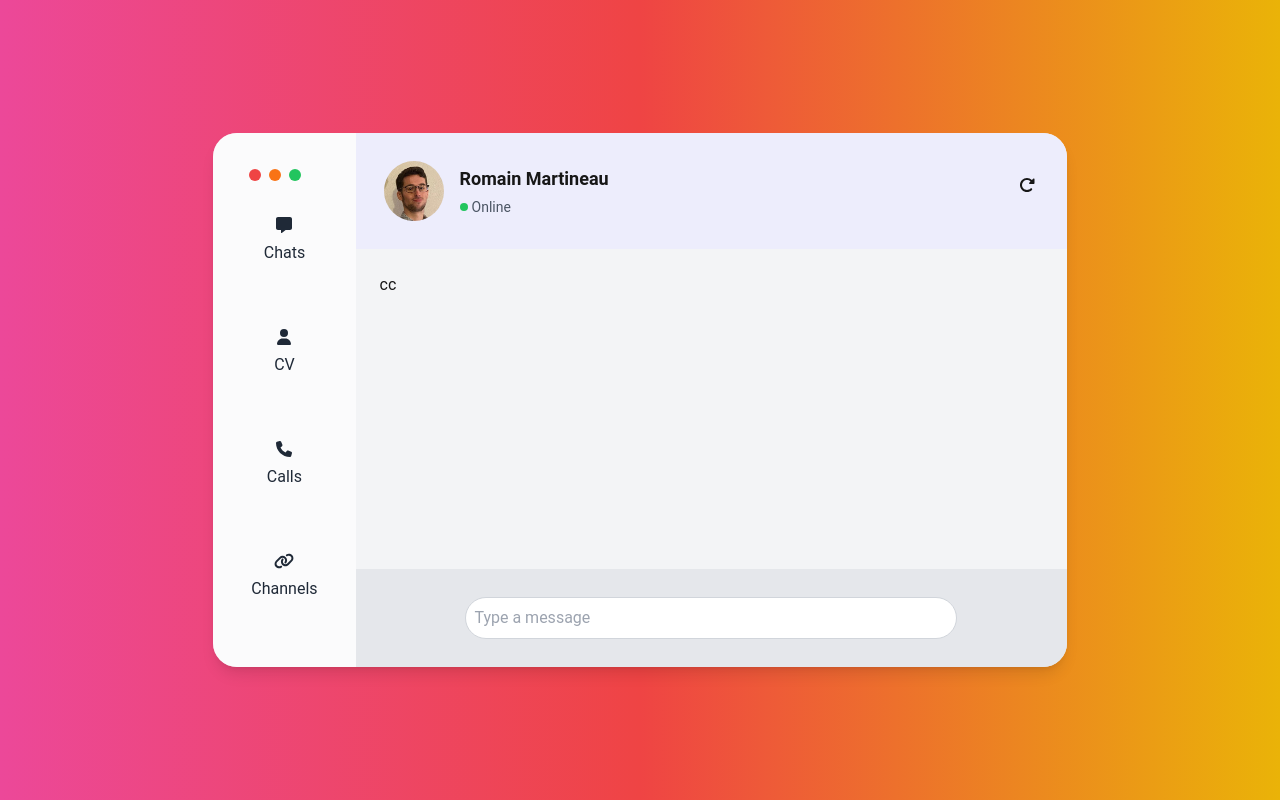
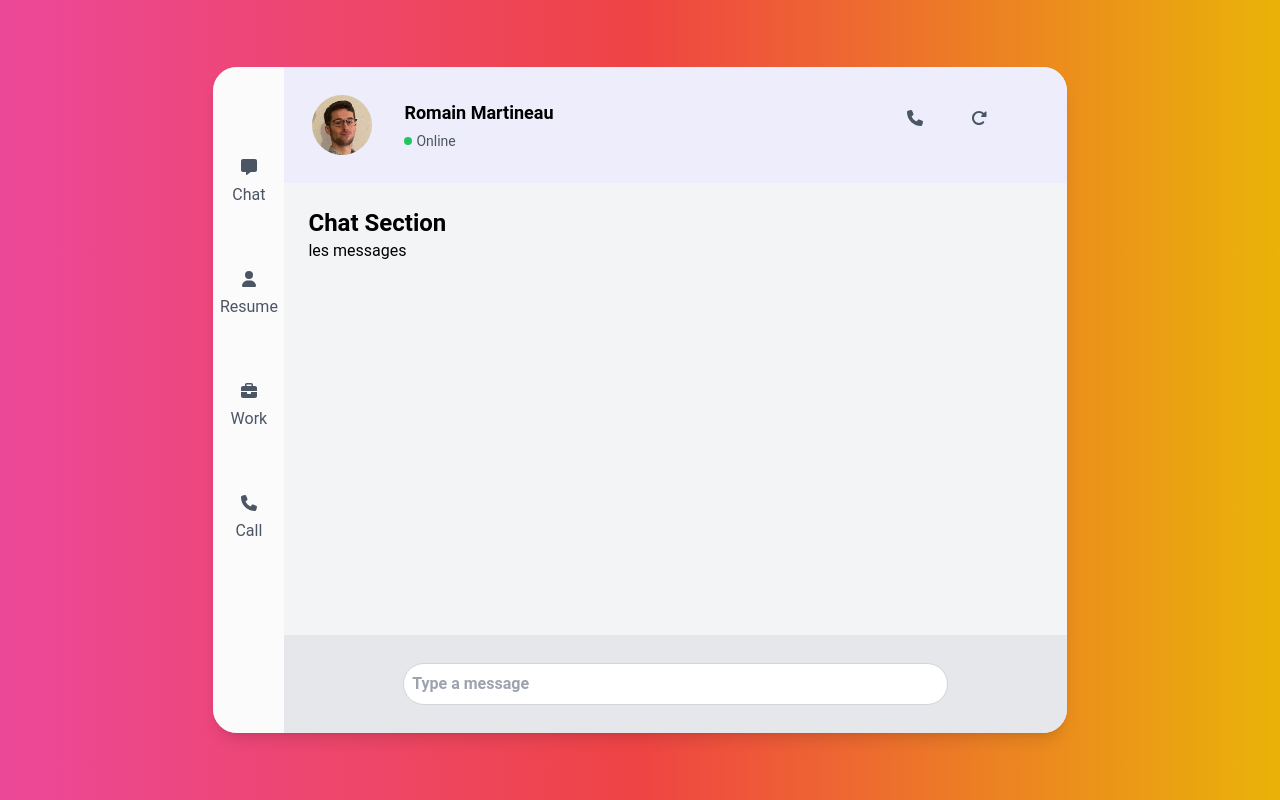
Before and after one commit to Romain857/romainm.art, a Next.js app: page / in a window 1280 px wide. Built offline with nearby package versions, Linux system fonts and the light colour scheme.

Commit message:
FEAT: Components pages

```diff
--- /dev/null
+++ b/src/app/call/page.tsx
@@ -0,0 +1,7 @@
+export default function CallPage() {
+    return (
+      <div>
+        <h1>Comment on me contact et les liens</h1>
+      </div>
+    );
+  }
--- a/src/app/layout.tsx
+++ b/src/app/layout.tsx
@@ -1,16 +1,22 @@
 import type { Metadata } from "next";
 import localFont from "next/font/local";
 import "./globals.css";
+import { FontAwesomeIcon } from "@fortawesome/react-fontawesome";
+import { faPhone, faUser, faBriefcase, faMessage, faRotateRight } from "@fortawesome/free-solid-svg-icons";
+import Link from "next/link";
+import Image from "next/image";
+import photo from "./public/photoRM.jpeg";
 
 const geistSans = localFont({
   src: "./fonts/GeistVF.woff",
   variable: "--font-geist-sans",
   weight: "100 900",
 });
+
 const geistMono = localFont({
   src: "./fonts/GeistMonoVF.woff",
   variable: "--font-geist-mono",
-  weight: "100 900" ,
+  weight: "100 900",
 });
 
 export const metadata: Metadata = {
@@ -25,10 +31,82 @@ export default function RootLayout({
 }>) {
   return (
     <html lang="en">
-      <body
-        className={`${geistSans.variable} ${geistMono.variable} antialiased`}
-      >
-        {children}
+      <body className={`${geistSans.variable} ${geistMono.variable} antialiased`}>
+        <div className="bg-gradient-to-r from-pink-500 via-red-500 to-yellow-500 min-h-screen">
+          <div className="flex justify-center items-center h-screen">
+            <div className="relative w-4/6 h-5/6 bg-gray-100 rounded-3xl shadow-lg p-0 flex">
+
+              {/* LeftBar */}
+              <div className="w-1/12 h-full bg-white bg-opacity-70 rounded-l-3xl p-4 flex flex-col space-y-4">
+                <div className="flex space-x-2 p-3 mb-6">
+                  <div className="w-3 h-3 bg-red-500 rounded-full"></div>
+                  <div className="w-3 h-3 bg-orange-500 rounded-full"></div>
+                  <div className="w-3 h-3 bg-green-500 rounded-full"></div>
+                </div>
+                <nav className="flex flex-col space-y-16 items-center">
+                  <Link href="/" className="text-gray-600 hover:text-gray-400 flex flex-col items-center">
+                    <FontAwesomeIcon icon={faMessage} className="mb-2 w-8" />
+                    Chat
+                  </Link>
+                  <Link href="/resume" className="text-gray-600 hover:text-gray-400 flex flex-col items-center">
+                    <FontAwesomeIcon icon={faUser} className="mb-2 w-8" />
+                    Resume
+                  </Link>
+                  <Link href="/work" className="text-gray-600 hover:text-gray-400 flex flex-col items-center">
+                    <FontAwesomeIcon icon={faBriefcase} className="mb-2 w-8" />
+                    Work
+                  </Link>
+                  <Link href="/call" className="text-gray-600 hover:text-gray-400 flex flex-col items-center">
+                    <FontAwesomeIcon icon={faPhone} className="mb-2 w-8" />
+                    Call
+                  </Link>
+                </nav>
+              </div>
+
+              {/* Main Content */}
+              <div className="w-11/12 flex flex-col h-full">
+                <div className="flex items-center justify-between bg-[#ededfc] bg-opacity-100 rounded-tr-3xl p-7">
+                  <div className="flex items-center">
+                    <Image
+                      src={photo}
+                      alt="Photo"
+                      width={60}
+                      height={50}
+                      className="rounded-full"
+                    />
+                    <div className="ml-8">
+                      <span className="text-lg text-black font-semibold">Romain Martineau</span>
+                      <div className="flex items-center mt-1">
+                        <div className="w-2 h-2 bg-green-500 rounded-full mr-1"></div>
+                        <span className="text-sm text-gray-600">Online</span>
+                      </div>
+                    </div>
+                  </div>
+                    <div className="flex space-x-10 mr-12 text-gray-600">
+                      <Link href="/call" className="hover:text-gray-400">
+                        <FontAwesomeIcon icon={faPhone} className="mb-2 w-6" />
+                      </Link>
+                      <FontAwesomeIcon icon={faRotateRight} className="mb-2 w-6" />
+                    </div>
+                </div>
+
+                {/* Dynamic Content Here */}
+                <div className="flex-grow p-6 text-black">
+                  {children}
+                </div>
+
+                {/* Footer Input */}
+                <div className="flex justify-center bg-gray-200 bg-opacity-100 rounded-br-3xl p-7">
+                  <input
+                    type="text"
+                    placeholder="Type a message"
+                    className="w-3/4 border border-gray-300 rounded-full p-2 focus:outline-none focus:ring-2 focus:ring-gray-400 placeholder:font-bold text-black"
+                  />
+                </div>
+              </div>
+            </div>
+          </div>
+        </div>
       </body>
     </html>
   );
--- a/src/app/page.tsx
+++ b/src/app/page.tsx
@@ -1,73 +1,8 @@
-import Image from "next/image";
-import photo from "./public/photoRM.jpeg"
-import { FontAwesomeIcon } from '@fortawesome/react-fontawesome';
-import { faPhone, faUser, faLink, faMessage, faRotateRight } from '@fortawesome/free-solid-svg-icons';
-
-export default function Home() {
+export default function HomePage() {
     return (
-        <div className="bg-gradient-to-r from-pink-500 via-red-500 to-yellow-500 min-h-screen">
-            <div className="flex justify-center items-center h-screen">
-                <div className="relative w-4/6 h-4/6 bg-gray-100 rounded-3xl shadow-lg p-0 flex">
-                    <div className="w-1/6 h-full bg-white bg-opacity-70 rounded-l-3xl p-4 flex flex-col space-y-4">
-                        <div className="flex space-x-2 p-5">
-                            <div className="w-3 h-3 bg-red-500 rounded-full"></div>
-                            <div className="w-3 h-3 bg-orange-500 rounded-full"></div>
-                            <div className="w-3 h-3 bg-green-500 rounded-full"></div>
-                        </div>
-                        <nav className="flex flex-col space-y-16 items-center">
-                            <a href="#" className="text-gray-800 hover:text-gray-600 flex flex-col items-center">
-                                <FontAwesomeIcon icon={faMessage} className="mb-2 w-8" />
-                                Chats
-                            </a>
-                            <a href="#" className="text-gray-800 hover:text-gray-600 flex flex-col items-center">
-                                <FontAwesomeIcon icon={faUser} className="mb-2 w-8" />
-                                CV
-                            </a>
-                            <a href="#" className="text-gray-800 hover:text-gray-600 flex flex-col items-center">
-                                <FontAwesomeIcon icon={faPhone} className="mb-2 w-8" />
-                                Calls
-                            </a>
-                            <a href="#" className="text-gray-800 hover:text-gray-600 flex flex-col items-center">
-                                <FontAwesomeIcon icon={faLink} className="mb-2 w-10" />
-                                Channels
-                            </a>
-                        </nav>
-                    </div>
-                    <div className="w-5/6 flex flex-col h-full">
-                        <div className="flex items-center justify-between bg-[#ededfc] bg-opacity-100 rounded-tr-3xl p-7">
-                            <div className="flex items-center">
-                                <Image
-                                    src={photo}
-                                    alt="Photo"
-                                    width={60}
-                                    height={50}
-                                    className="rounded-full"
-                                />
-                                <div className="ml-4">
-                                    <span className="text-lg font-semibold">Romain Martineau</span>
-                                    <div className="flex items-center mt-1">
-                                        <div className="w-2 h-2 bg-green-500 rounded-full mr-1"></div>
-                                        <span className="text-sm text-gray-600">Online</span>
-                                    </div>
-                                </div>
-                            </div>
-                            <span>
-                                <FontAwesomeIcon icon={faRotateRight} className="mb-2 w-6" />
-                            </span>
-                        </div>
-                        <div className="flex-grow p-6">
-                            <p>cc</p>
-                        </div>
-                        <div className="flex justify-center bg-gray-200 bg-opacity-100 rounded-br-3xl p-7">
-                            <input
-                                type="text"
-                                placeholder="Type a message"
-                                className="w-3/4 border border-gray-300 rounded-full p-2 focus:outline-none focus:ring-2 focus:ring-gray-400"
-                            />
-                        </div>
-                    </div>
-                </div>
-            </div>
-        </div>
+      <div>
+        <h1 className="text-2xl font-bold">Chat Section</h1>
+        <p>les messages</p>
+      </div>
     );
-}
+  }
--- /dev/null
+++ b/src/app/resume/page.tsx
@@ -0,0 +1,7 @@
+export default function ResumePage() {
+    return (
+      <div>
+        <h1>La c'est mon CV si t'as la flemme</h1>
+      </div>
+    );
+  }
--- /dev/null
+++ b/src/app/work/page.tsx
@@ -0,0 +1,7 @@
+export default function WorkPage() {
+    return (
+      <div>
+        <h1>les technos et langages et expériences</h1>
+      </div>
+    );
+  }
```
